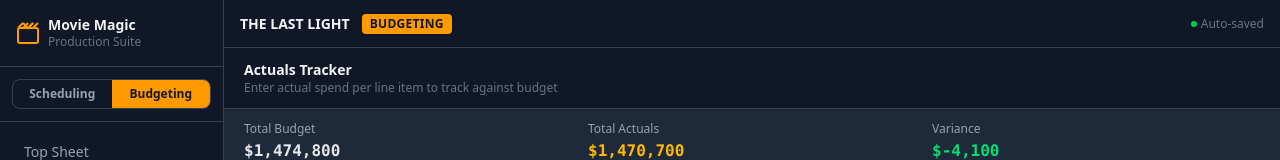
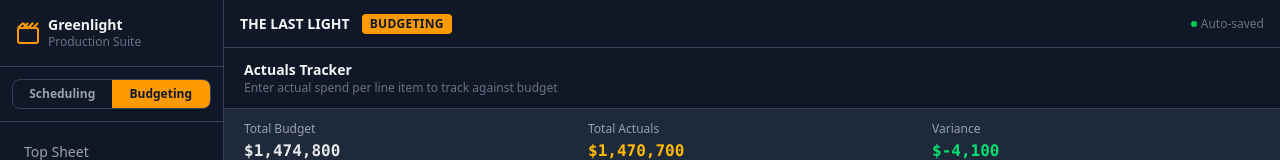
Before and after one commit to jhartman00/greenlight, a React (Vite) app: page /budgeting/actuals in a window 1280 px wide. Shown: the top 160 px of the page. Built offline with nearby package versions, Linux system fonts and the light colour scheme.

Commit message:
Rebrand to Greenlight — title, sidebar, storage keys, package name

```diff
--- a/index.html
+++ b/index.html
@@ -4,7 +4,7 @@
     <meta charset="UTF-8" />
     <link rel="icon" type="image/svg+xml" href="/favicon.svg" />
     <meta name="viewport" content="width=device-width, initial-scale=1.0" />
-    <title>movie-magic-clone</title>
+    <title>Greenlight</title>
   </head>
   <body>
     <div id="root"></div>
--- a/jest.config.ts
+++ b/jest.config.ts
@@ -7,8 +7,9 @@ const config: Config = {
   moduleNameMapper: {
     '^(\\.{1,2}/.*)\\.js$': '$1',
   },
+  transformIgnorePatterns: ['node_modules/(?!uuid)'],
   transform: {
-    '^.+\\.(ts|tsx)$': [
+    '^.+\\.(ts|tsx|js)$': [
       'ts-jest',
       {
         useESM: true,
--- a/package.json
+++ b/package.json
@@ -1,5 +1,5 @@
 {
-  "name": "movie-magic-clone",
+  "name": "greenlight",
   "private": true,
   "version": "0.0.0",
   "type": "module",
--- a/src/components/layout/Sidebar.tsx
+++ b/src/components/layout/Sidebar.tsx
@@ -49,7 +49,7 @@ export default function Sidebar() {
       <div className="p-4 border-b border-gray-700 flex items-center gap-2">
         <div className="text-amber-500"><FilmSlateIcon /></div>
         <div>
-          <div className="text-gray-100 font-bold text-sm leading-tight">Movie Magic</div>
+          <div className="text-gray-100 font-bold text-sm leading-tight">Greenlight</div>
           <div className="text-gray-500 text-xs">Production Suite</div>
         </div>
       </div>
--- a/src/stores/budgetingStore.tsx
+++ b/src/stores/budgetingStore.tsx
@@ -227,7 +227,7 @@ interface BudgetingContextValue {
 
 const BudgetingContext = createContext<BudgetingContextValue | null>(null);
 
-const STORAGE_KEY = 'moviemagic_budgeting';
+const STORAGE_KEY = 'greenlight_budgeting';
 
 export function BudgetingProvider({ children }: { children: React.ReactNode }) {
   const savedStr = localStorage.getItem(STORAGE_KEY);
--- a/src/stores/schedulingStore.tsx
+++ b/src/stores/schedulingStore.tsx
@@ -342,7 +342,7 @@ interface SchedulingContextValue {
 
 const SchedulingContext = createContext<SchedulingContextValue | null>(null);
 
-const STORAGE_KEY = 'moviemagic_scheduling';
+const STORAGE_KEY = 'greenlight_scheduling';
 
 export function SchedulingProvider({ children }: { children: React.ReactNode }) {
   const savedStr = localStorage.getItem(STORAGE_KEY);
```
